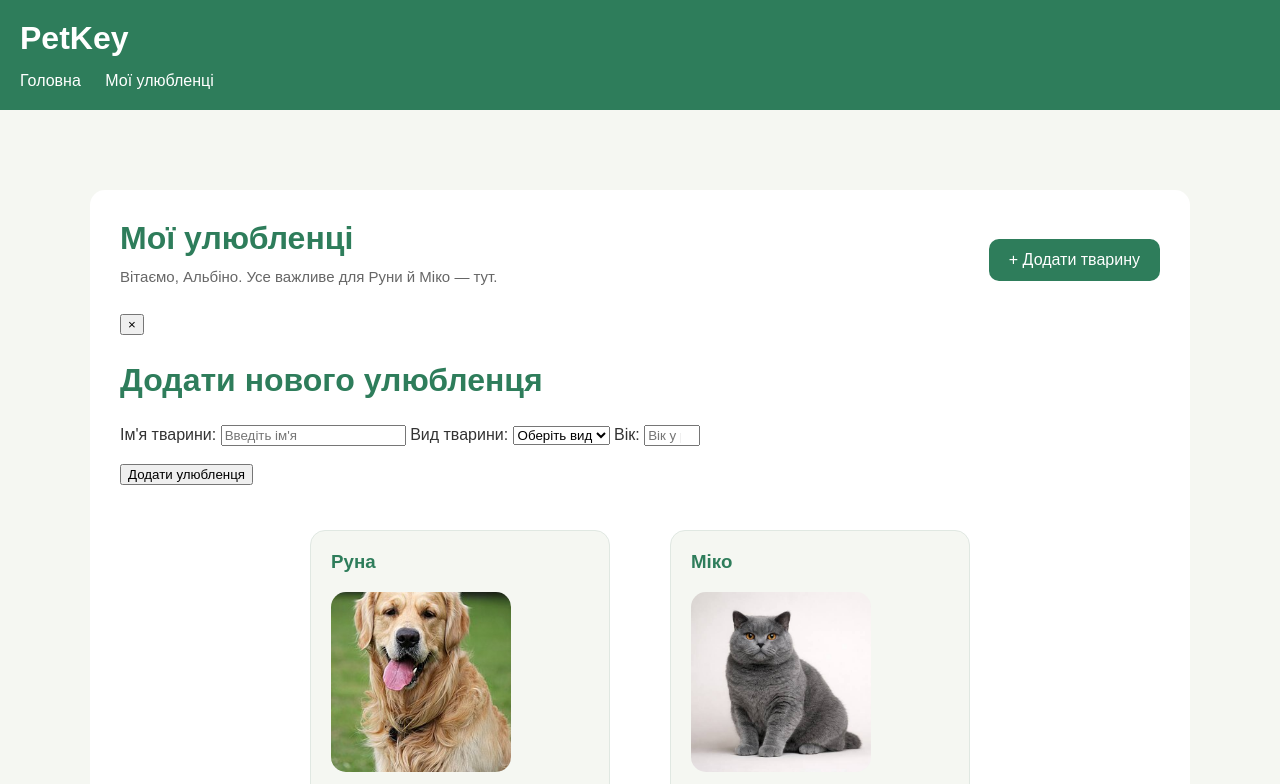
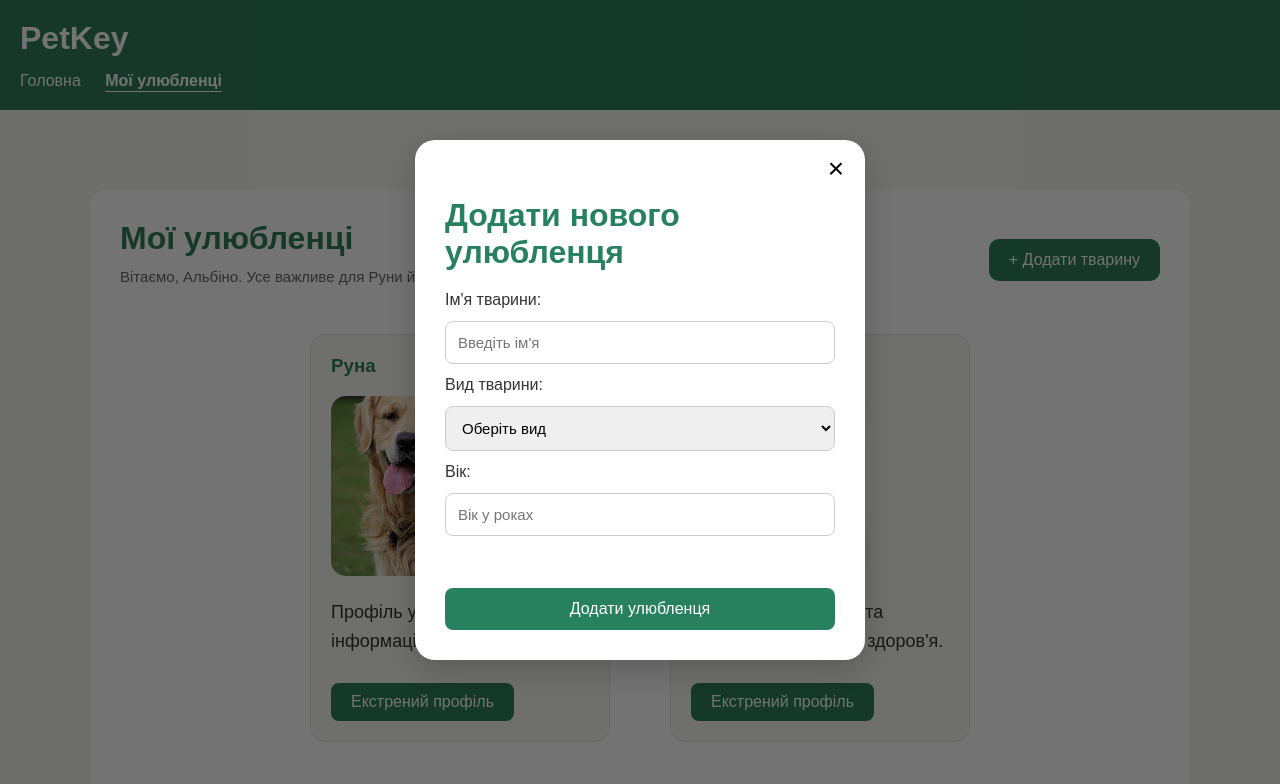
Before and after one commit to albinkasomilchik-lab/PetKey, a plain HTML site: page animals.html in a window 1280 px wide. Both pictures are taken after a click on the link "+ Додати тварину". Shown: the top 784 px of the page. Drawn offline with Linux system fonts and the light colour scheme; files whose address does not match are found by name.

Commit message:
Update style.css

```diff
--- a/style.css
+++ b/style.css
@@ -1200,3 +1200,86 @@
         padding: 24px 16px;
     }
 }
+
+/* Модальне вікно додавання улюбленця */
+.modal {
+    display: none;
+    position: fixed;
+    z-index: 1000;
+    inset: 0;
+    background: rgba(0, 0, 0, 0.55);
+    justify-content: center;
+    align-items: center;
+    padding: 20px;
+}
+
+.modal.active {
+    display: flex;
+}
+
+.modal-content {
+    background: #ffffff;
+    width: 100%;
+    max-width: 450px;
+    padding: 30px;
+    border-radius: 20px;
+    position: relative;
+    box-shadow: 0 10px 35px rgba(0, 0, 0, 0.2);
+}
+
+.modal-content h2 {
+    color: #27815f;
+    margin-bottom: 20px;
+}
+
+.close-modal {
+    position: absolute;
+    top: 12px;
+    right: 15px;
+    border: none;
+    background: none;
+    font-size: 28px;
+    cursor: pointer;
+}
+
+#petForm {
+    display: flex;
+    flex-direction: column;
+    gap: 12px;
+}
+
+#petForm input,
+#petForm select {
+    width: 100%;
+    padding: 12px;
+    border: 1px solid #cccccc;
+    border-radius: 8px;
+    font-size: 15px;
+    box-sizing: border-box;
+}
+
+#petForm button {
+    padding: 12px;
+    background: #27815f;
+    color: white;
+    border: none;
+    border-radius: 8px;
+    cursor: pointer;
+    font-size: 16px;
+}
+
+.form-error {
+    color: #d93025;
+    font-size: 14px;
+}
+
+.event-hidden {
+    display: none !important;
+}
+
+nav a.nav-active {
+    color: #ffffff;
+    font-weight: bold;
+    text-decoration: underline;
+    text-underline-offset: 5px;
+}
```
